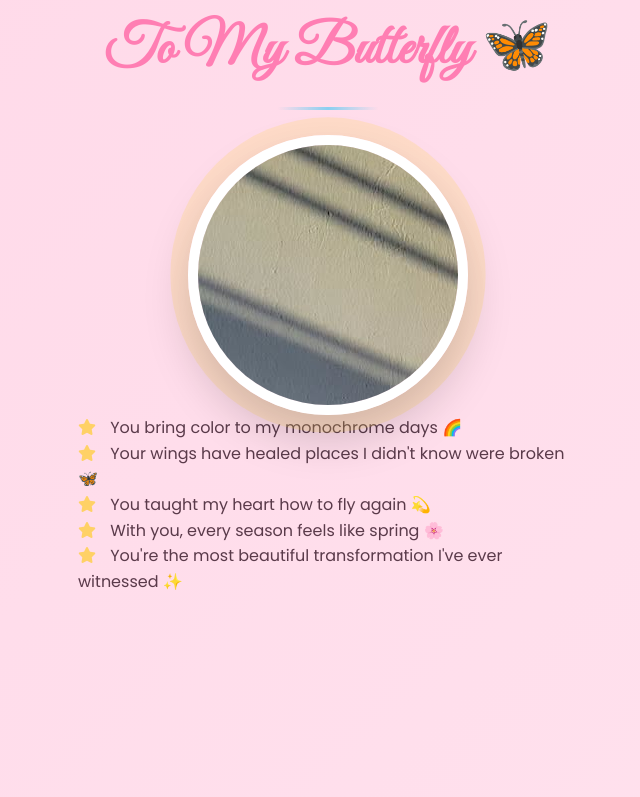
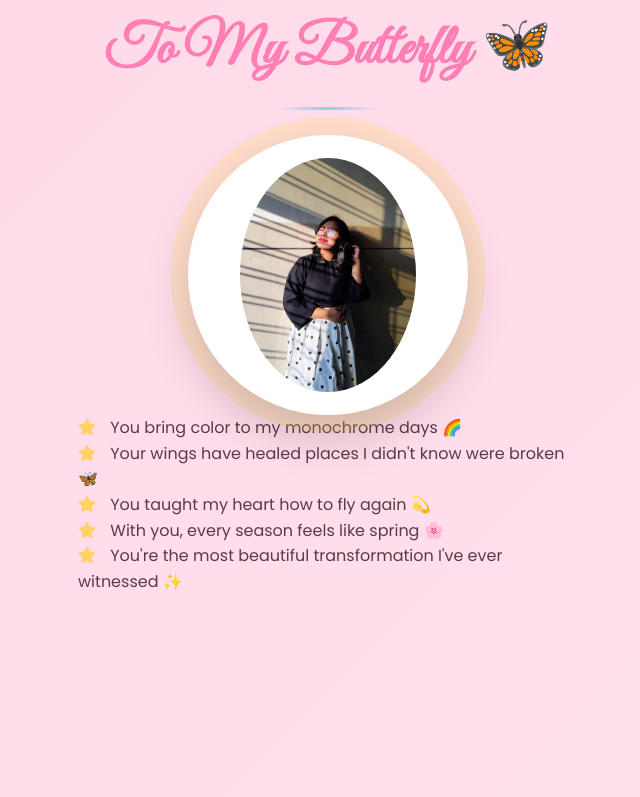
Before and after one commit to StarX-404/pinki-birthday, a plain HTML site: page index.html in a window 1280 px wide. Shown: the part 900-1697 px from the top of the page, without its empty margins (312-952 px from the left). Drawn offline with nearby package versions, Linux system fonts and the light colour scheme.

Commit message:
Update index.html

```diff
--- a/index.html
+++ b/index.html
@@ -582,8 +582,18 @@
             position: relative;
             margin: 0 auto;
             animation: frameGlow 3s infinite alternate;
+            background: white;  /* ADD THIS LINE */
+    display: flex;      /* ADD THIS LINE */
+    align-items: center; /* ADD THIS LINE */
+    justify-content: center; /* ADD THIS LINE */
         }
-
+/* Add this NEW CSS after .photo-frame */
+.photo-frame img {
+    max-width: 90%;     /* CHANGED from 100% */
+    max-height: 90%;    /* CHANGED from 100% */
+    object-fit: contain; /* CHANGED from cover */
+    border-radius: 50%;
+}
         @keyframes frameGlow {
             0% { box-shadow: 0 20px 40px rgba(0, 0, 0, 0.15), 0 0 0 15px rgba(255, 214, 103, 0.2); }
             100% { box-shadow: 0 25px 50px rgba(0, 0, 0, 0.2), 0 0 0 20px rgba(255, 214, 103, 0.3); }
```
